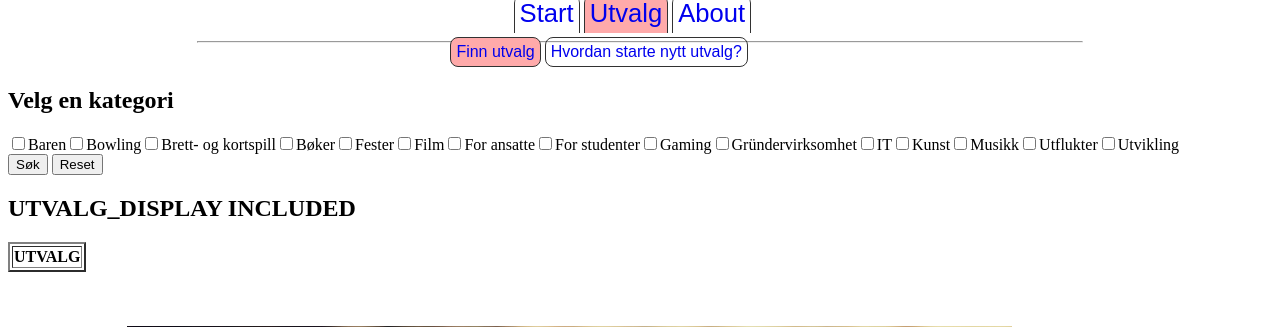
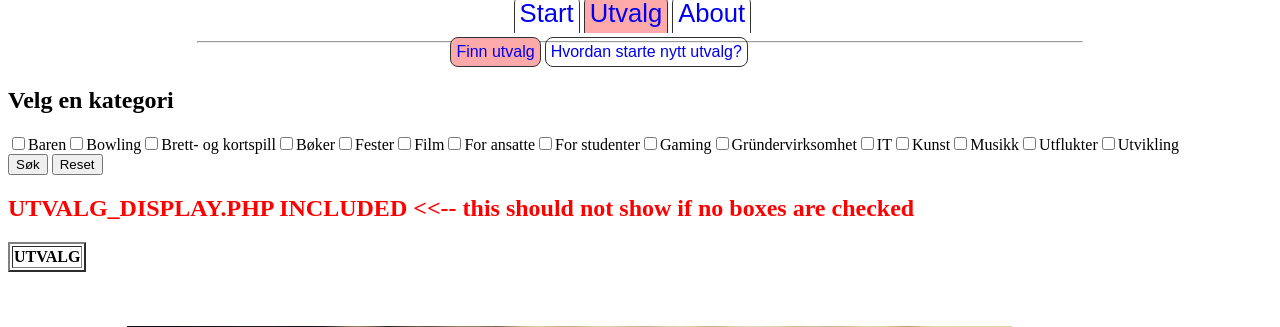
Before and after one commit to 12inchPlasticToy/westervalg, a PHP site: page /utvalg.php in a window 1280 px wide. Shown: the part 189-516 px from the top of the page. Run offline with PHP 8.4, Linux system fonts and the light colour scheme; data comes from the database, SQL or seed files in the repository; data that the repository does not hold is empty.

Commit message:
Made the warning message in the query handler more blatant. The 'include utvalg_display.php' part in utvalg.php needs fixing.

```diff
--- a/utvalg_display.php
+++ b/utvalg_display.php
@@ -2,14 +2,17 @@
 
 include "db_connect.php";
 // mysqli connection in db_connect saved in $link variable
-echo "<h2>UTVALG_DISPLAY INCLUDED</h2>";
 
-$categories = array_values($_GET);
+// Big fat message just to check whether 'include' in utvalg.php works only
+// when one or more categories are selected
+echo "<h2><span style=\"color:red\">UTVALG_DISPLAY.PHP INCLUDED <<-- this should not show if no boxes are checked</span></h2>";
+
 
 /*
 "quotify" every member of the array returned by $_GET
 to fit in the SQL query
 */
+$categories = array_values($_GET);
 $categories = "'".implode("', '", $categories)."'";
 
 $sql=
```
